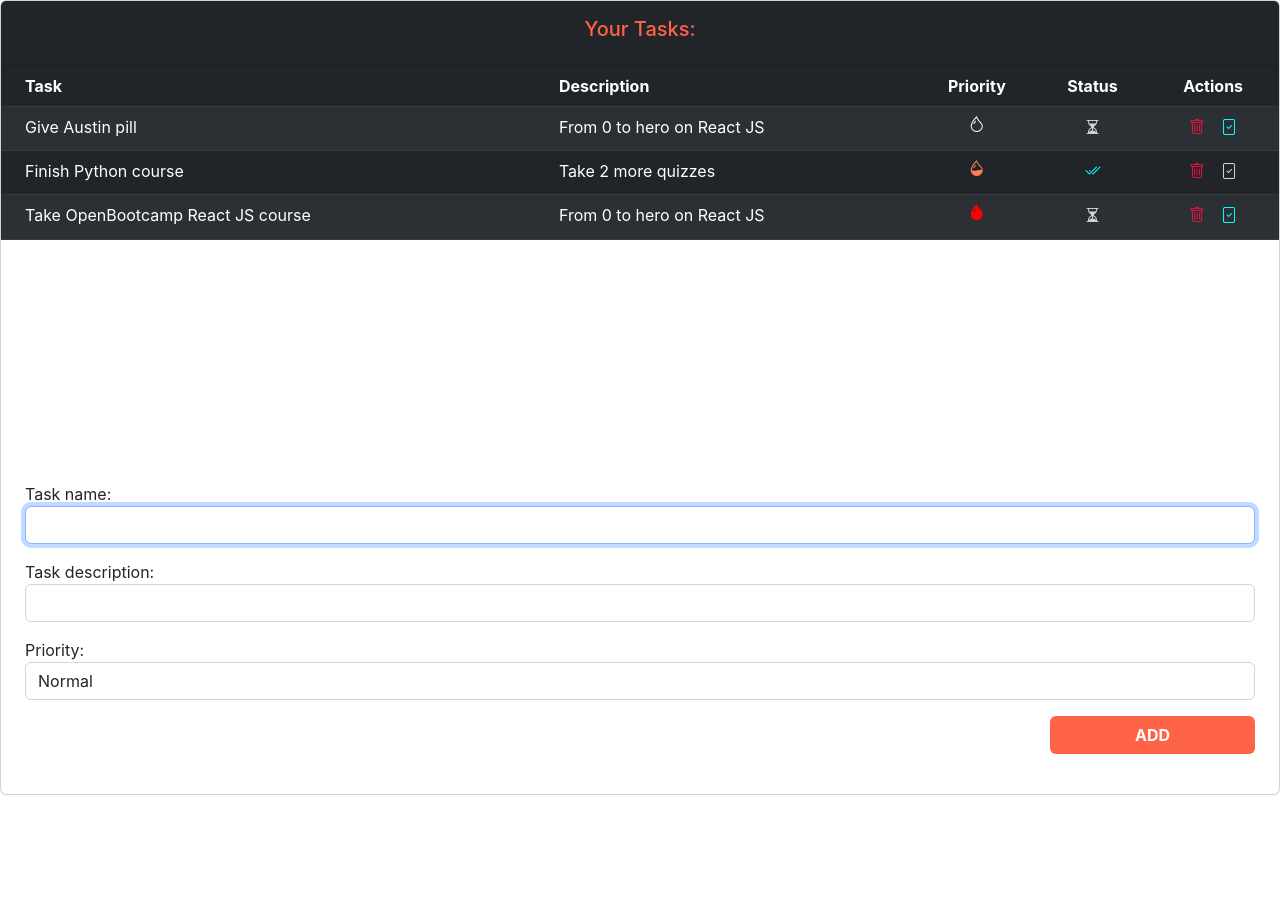
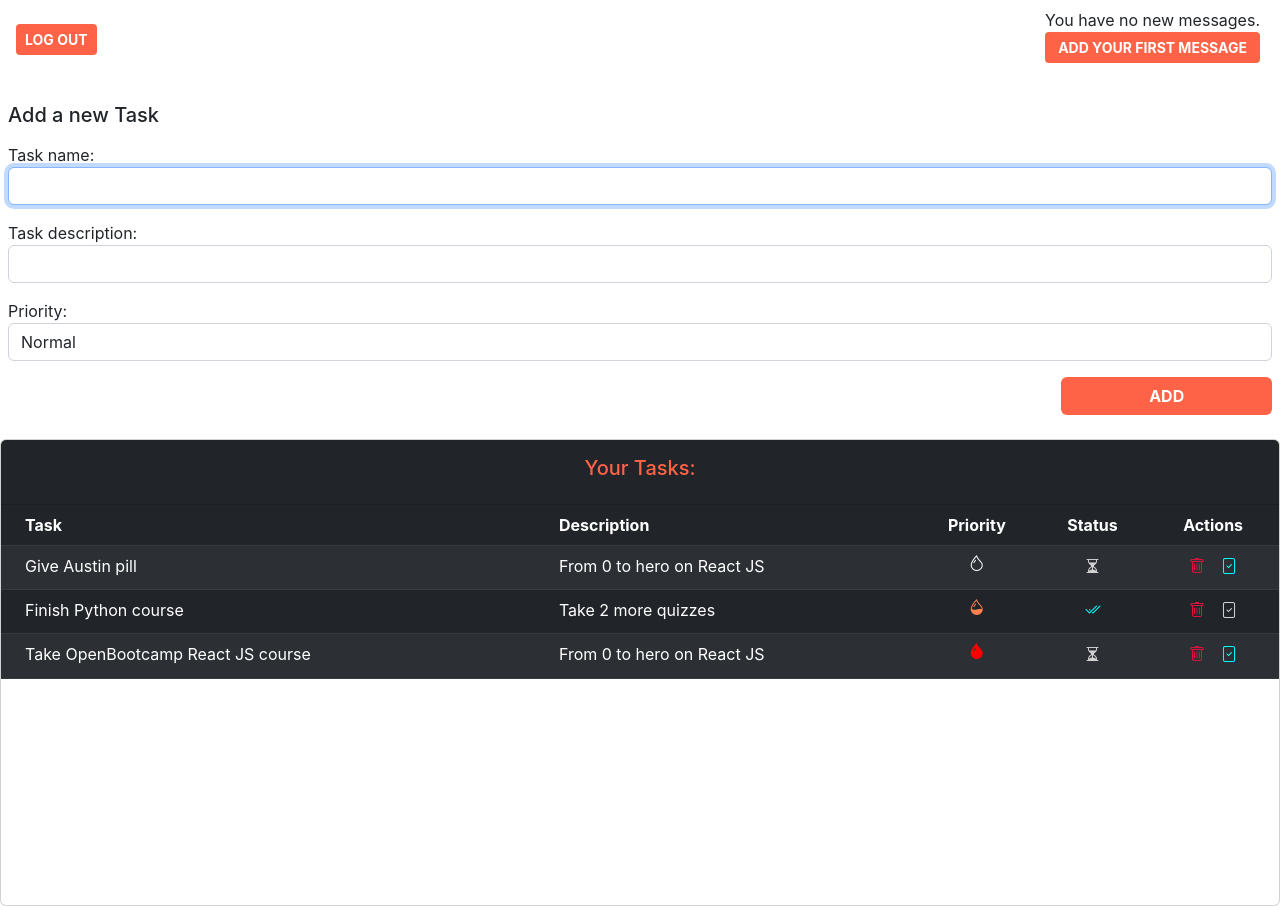
Before and after one commit to fermolanoc/react-components, a React (Create React App) app: page / in a window 1280 px wide. Before the commit the page ends 800 px from the top, so only its background shows below. Built offline with nearby package versions, Linux system fonts and the light colour scheme.

Commit message:
[ADD] conditional rendering, update margin on taskForm

```diff
--- a/src/App.js
+++ b/src/App.js
@@ -11,6 +11,7 @@ import { GreetingStyled } from "./components/pure/greetingStyled";
 import { Clock } from "./components/pure/clock";
 import { Father } from "./components/container/father";
 import { ContactList } from "./components/container/contact_list";
+import OptionalRender from "./components/pure/optionalRender";
 
 function App() {
   return (
@@ -22,7 +23,6 @@ function App() {
         {/* <GreetingFunctional name="Silvye" /> */}
         {/* <Contact /> */}
         {/* <GreetingStyled name="Silvye" /> */}
-        <TaskListComponent />
         {/* <Clock /> */}
         {/* <UseStateExample /> */}
         {/* <UseEffectExample /> */}
@@ -34,6 +34,11 @@ function App() {
           </PropsChildren> */}
         {/* <Father /> */}
         {/* <ContactList /> */}
+        {/* Conditional Rendering Example */}
+        <OptionalRender />
+
+        {/* Final Project */}
+        <TaskListComponent />
       </div>
       {/* </header> */}
     </div>
--- a/src/components/container/task_list.jsx
+++ b/src/components/container/task_list.jsx
@@ -80,6 +80,8 @@ const TaskListComponent = () => {
   };
   return (
     <div>
+      <h5 className="px-2 mt-4">Add a new Task</h5>
+      <TaskForm add={addTask} />
       <div className="col-12">
         <div className="card">
           {/* Card Header (title) */}
@@ -126,7 +128,6 @@ const TaskListComponent = () => {
               </tbody>
             </table>
           </div>
-          <TaskForm add={addTask} />
         </div>
       </div>
     </div>
--- a/src/components/pure/forms/taskForm.jsx
+++ b/src/components/pure/forms/taskForm.jsx
@@ -30,7 +30,7 @@ export const TaskForm = ({ add }) => {
   return (
     <form
       onSubmit={addTask}
-      className="d-flex-col justify-content-center align-items-center mb-4 px-4">
+      className="d-flex-col justify-content-center align-items-center mb-4 px-2">
       <div className="form-group my-3">
         <label htmlFor="inputName" className="sr-only">
           Task name:
--- /dev/null
+++ b/src/components/pure/optionalRender.jsx
@@ -0,0 +1,63 @@
+import React, { useState } from "react";
+
+const OptionalRender = () => {
+  const [access, setAccess] = useState(true);
+  const [numberOfMessages, setNumberOfMessages] = useState(0);
+
+  const updateAccess = () => {
+    setAccess(!access);
+  };
+
+  let addMessages = () => {
+    setNumberOfMessages((prevVal) => prevVal + 1);
+  };
+
+  let btn = (
+    <button
+      onClick={updateAccess}
+      className="btn btn-sm mx-1 my-2"
+      style={{
+        backgroundColor: "tomato",
+        fontWeight: "bold",
+        color: "white",
+        textTransform: "uppercase",
+      }}>
+      {access ? "Log out" : "Log in"}
+    </button>
+  );
+  return (
+    <div className="d-flex justify-content-between align-items-center container-fluid">
+      <div>{btn}</div>
+
+      {/* N messages unread */}
+      <div className="d-flex flex-column px-2 my-2 justify-content-center">
+        {numberOfMessages > 0 && (
+          <p>
+            You have{" "}
+            <span style={{ color: "tomato", fontWeight: "bold" }}>
+              {numberOfMessages}
+            </span>{" "}
+            unread message
+            {numberOfMessages === 1 ? "" : "s"}.
+          </p>
+        )}
+        {numberOfMessages === 0 && <p>You have no new messages.</p>}
+        <button
+          onClick={addMessages}
+          className="btn btn-sm my-2"
+          style={{
+            backgroundColor: "tomato",
+            fontWeight: "bold",
+            color: "white",
+            textTransform: "uppercase",
+          }}>
+          {numberOfMessages === 0
+            ? "Add your first message"
+            : "Add a new message"}
+        </button>
+      </div>
+    </div>
+  );
+};
+
+export default OptionalRender;
```
